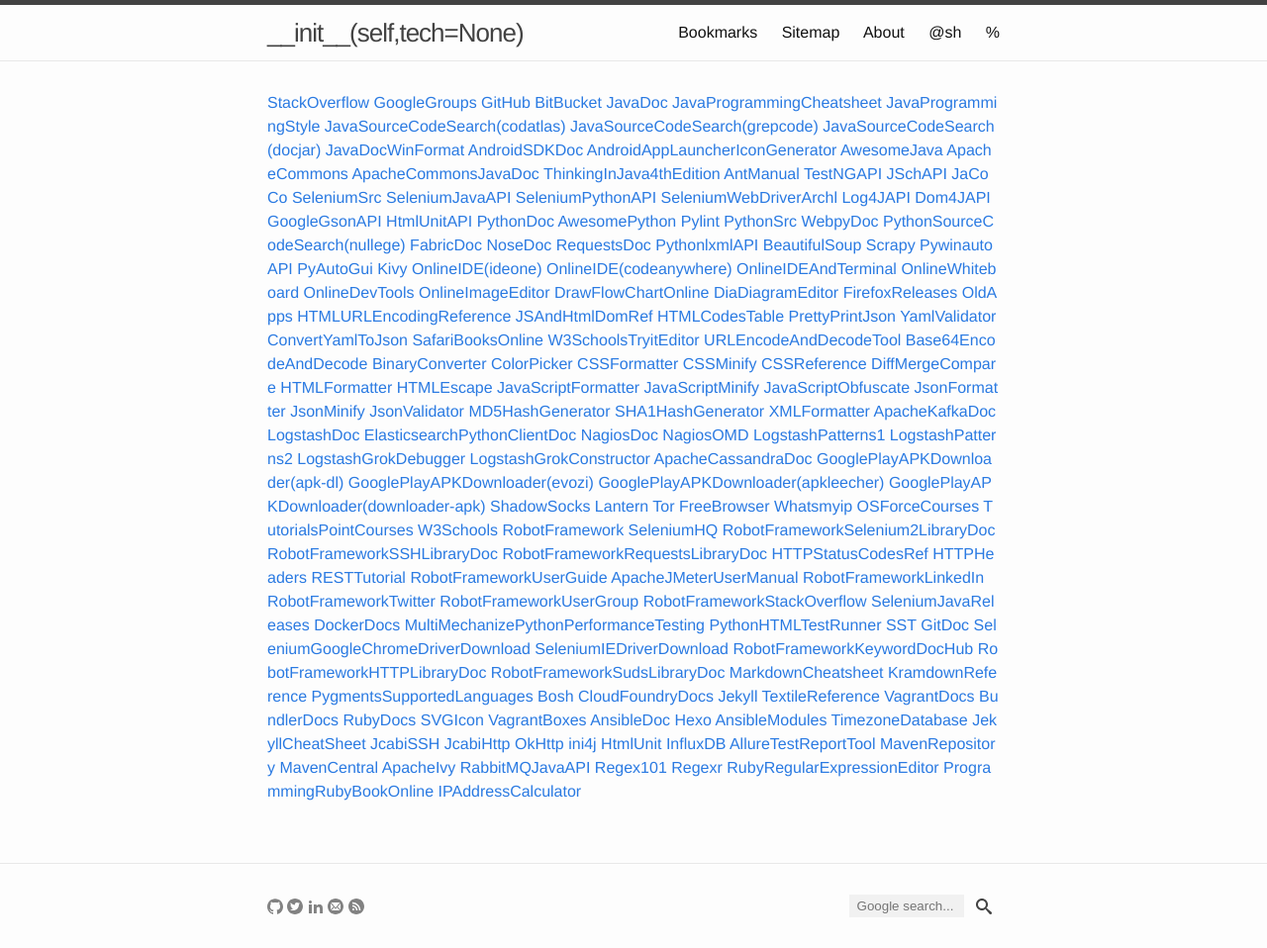
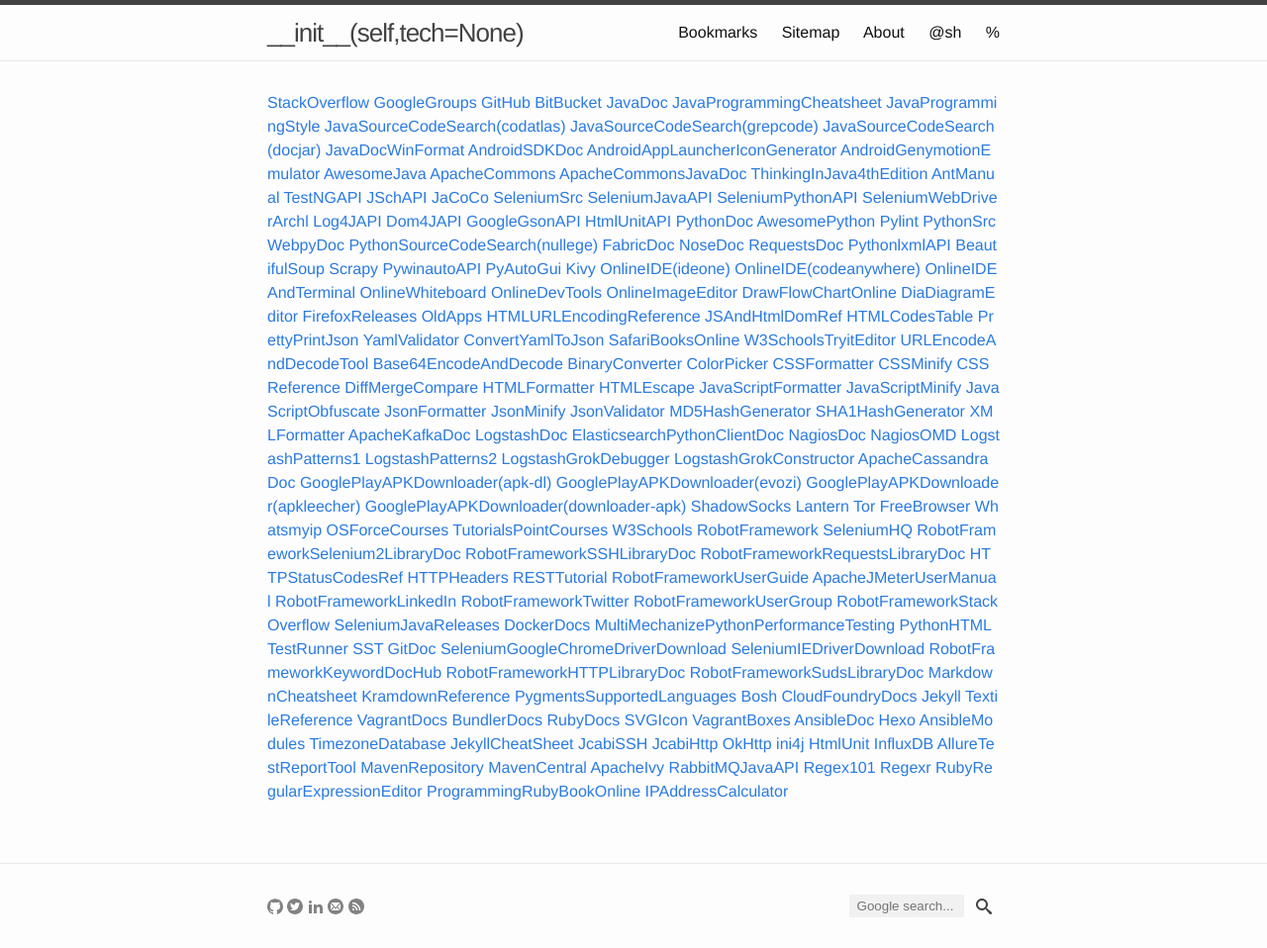
Before and after one commit to yuan-jiang/yuan-jiang.github.io, a Jekyll site: the page built from bookmarks.md, in a window 1280 px wide. Shown: the whole page at 99% size. Built offline with Jekyll 4.4.1, drawn with Linux system fonts in a browser that asks for light colours.

Commit message:
Update bookmarks.yml

```diff
--- a/_data/bookmarks.yml
+++ b/_data/bookmarks.yml
@@ -24,6 +24,8 @@
   link: https://developer.android.com/reference/packages.html
 - description: AndroidAppLauncherIconGenerator
   link: https://romannurik.github.io/AndroidAssetStudio/icons-launcher.html
+- description: AndroidGenymotionEmulator
+  link: https://www.genymotion.com/
 - description: AwesomeJava
   link: https://java.libhunt.com/
 - description: ApacheCommons
```
